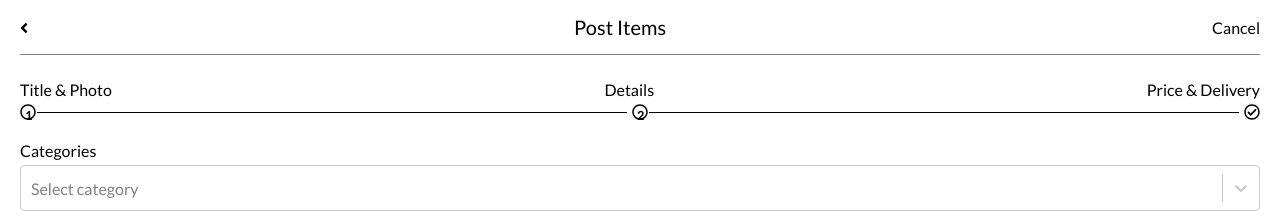
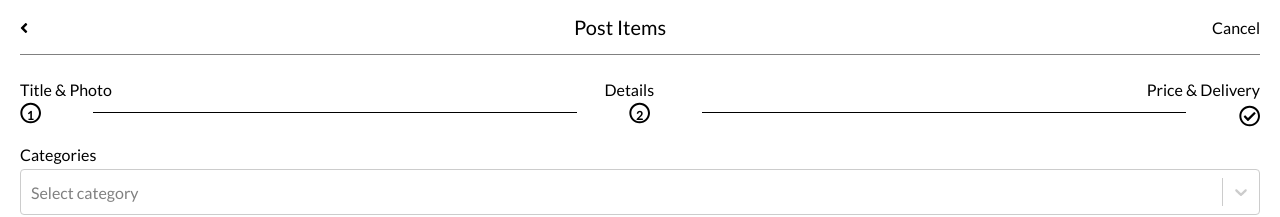
Before and after one commit to liquidMocha/enso-street, a React app: page /details in a window 1280 px wide. Shown: the top 217 px of the page. Built offline with nearby package versions, Linux system fonts and the light colour scheme; no server answers.

Commit message:
adjust progress bar in post item flow

```diff
--- a/src/components/postItem/ProgressBar.js
+++ b/src/components/postItem/ProgressBar.js
@@ -1,11 +1,13 @@
 import React, {useContext} from "react";
 import {FontAwesomeIcon} from "@fortawesome/react-fontawesome";
 import {faCheckCircle, faCircle} from "@fortawesome/free-regular-svg-icons";
-import "../../styles/ProgressBar.scss";
+import "./ProgressBar.scss";
 import PostItemProgressContext from "./PostItemProgressContext";
 
 const ProgressBar = () => {
     const progress = useContext(PostItemProgressContext);
+
+    const iconTransform = 'down-1';
 
     return (
         <div>
@@ -15,20 +17,29 @@ const ProgressBar = () => {
                 <div>Price & Delivery</div>
             </div>
             <div id='progress-circles' className='horizontal-layout'>
-                {progress.firstStepDone ? <FontAwesomeIcon icon={faCheckCircle}/> : <span className='fa-layers fa-fw'>
-                    <FontAwesomeIcon icon={faCircle}/>
-                    <strong className='circle-number'>1</strong>
-                </span>}
+                {progress.firstStepDone ?
+                    <FontAwesomeIcon icon={faCheckCircle} size='lg' transform={iconTransform}/> :
+                    <span className='fa-layers fa-fw'>
+                        <FontAwesomeIcon icon={faCircle} size='lg' transform={iconTransform}/>
+                        <strong className='circle-number'>1</strong>
+                    </span>
+                }
                 <hr/>
-                {progress.secondStepDone ? <FontAwesomeIcon icon={faCheckCircle}/> : <span className='fa-layers fa-fw'>
-                    <FontAwesomeIcon icon={faCircle}/>
-                    <strong className='circle-number'>2</strong>
-                </span>}
+                {progress.secondStepDone ?
+                    <FontAwesomeIcon icon={faCheckCircle} size='lg' transform={iconTransform}/> :
+                    <span className='fa-layers fa-fw'>
+                        <FontAwesomeIcon icon={faCircle} size='lg' transform={iconTransform}/>
+                        <strong className='circle-number'>2</strong>
+                    </span>
+                }
                 <hr/>
-                {progress.thirdStepDone ? <FontAwesomeIcon icon={faCheckCircle}/> : <span className='fa-layers fa-fw'>
-                    <FontAwesomeIcon icon={faCircle}/>
-                    <strong className='circle-number'>3</strong>
-                </span>}
+                {progress.thirdStepDone ?
+                    <FontAwesomeIcon icon={faCheckCircle} size='lg' transform={iconTransform}/> :
+                    <span className='fa-layers fa-fw'>
+                        <FontAwesomeIcon icon={faCircle} size='lg' transform={iconTransform}/>
+                        <strong className='circle-number'>3</strong>
+                    </span>
+                }
             </div>
         </div>
     )
--- a/src/styles/ProgressBar.scss
+++ b/src/components/postItem/ProgressBar.scss
@@ -3,9 +3,7 @@ hr {
   height: 1px;
   border: none;
   border-top: 0.5px solid black;
-  width: 100%;
-  margin-left: 5px;
-  margin-right: 5px;
+  width: 39%;
 }
 
 #progress-circles {
@@ -14,5 +12,4 @@ hr {
 
 .circle-number {
   font-size: 12px;
-  margin-left: 5px;
 }
```
